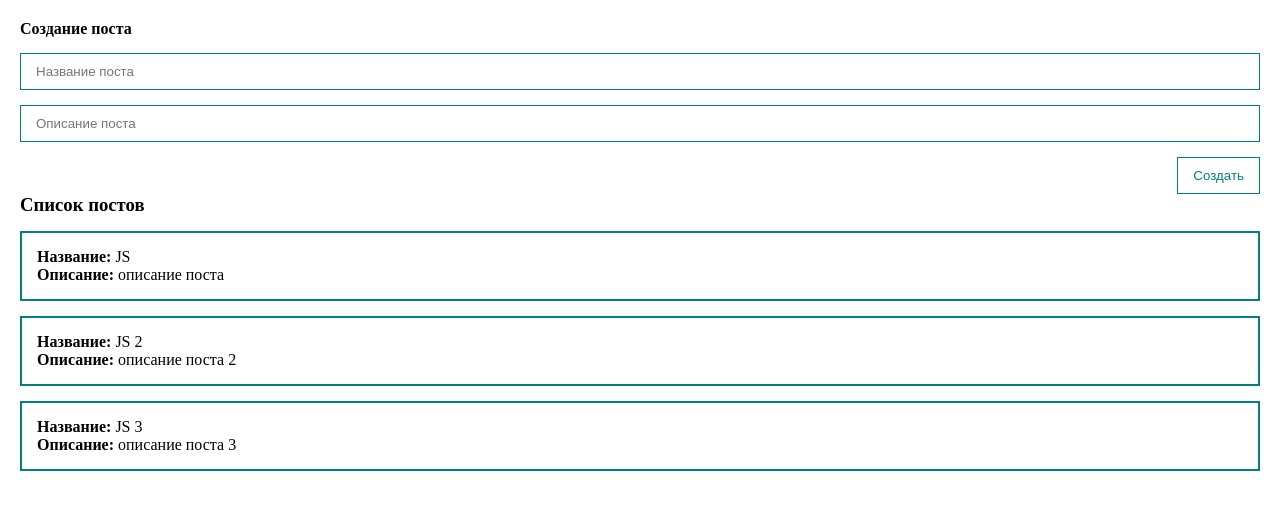
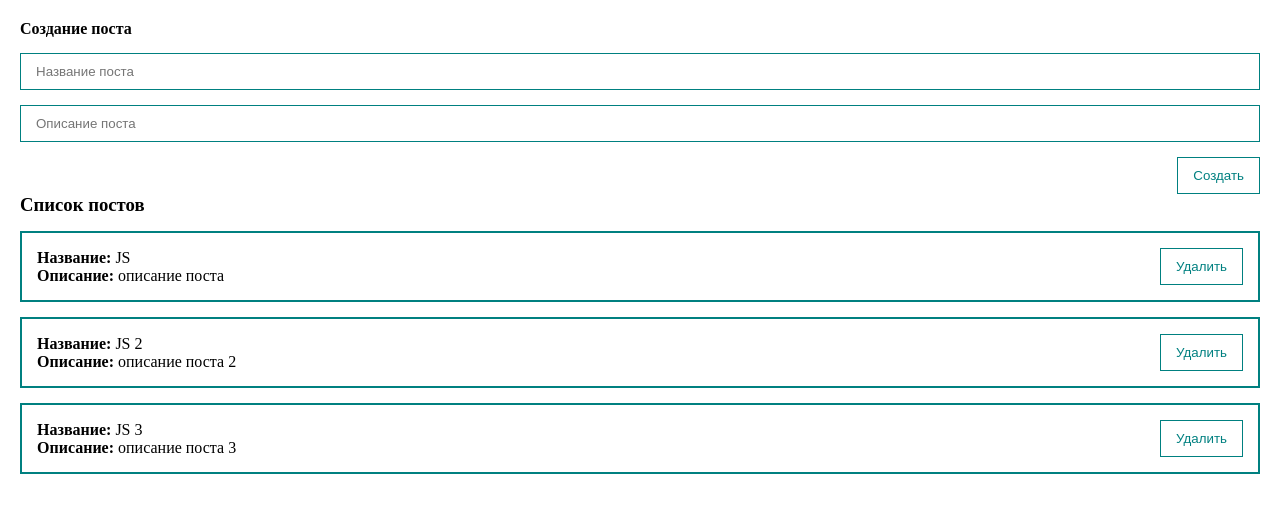
Before and after one commit to rusairdrop/vue-training, a Vue app: page / in a window 1280 px wide. Shown: the top 512 px of the page. Built offline with nearby package versions, Linux system fonts and the light colour scheme.

Commit message:
UI component mybutton added

```diff
--- a/src/components/PostForm.vue
+++ b/src/components/PostForm.vue
@@ -13,17 +13,19 @@
         type="text"
         placeholder="Описание поста"
     >
-    <button
-        class="btn"
+    <my-button
+        style="align-self: flex-end; margin-top: 15px"
         @click="createPost"
     >
       Создать
-    </button>
+    </my-button>
   </form>
 </template>
 
 <script>
+
 export default {
+
   data() {
     return {
       post: {
@@ -58,13 +60,4 @@
   padding: 10px 15px;
   margin-top: 15px;
 }
-
-.btn {
-  align-self: flex-end;
-  margin-top: 15px;
-  padding: 10px 15px;
-  background: none;
-  border: 1px solid teal;
-  color: teal;
-}
 </style>
--- a/src/components/PostItem.vue
+++ b/src/components/PostItem.vue
@@ -1,12 +1,19 @@
 <template>
   <div class="post">
-    <div><strong>Название:</strong> {{ post.title }}</div>
-    <div><strong>Описание:</strong> {{ post.body }}</div>
+    <div>
+      <div><strong>Название:</strong> {{ post.title }}</div>
+      <div><strong>Описание:</strong> {{ post.body }}</div>
+    </div>
+    <div class="post__btns">
+      <my-button>Удалить</my-button>
+    </div>
   </div>
 </template>
 
 <script>
+
 export default {
+
   props: {
     post: {
       type: Object,
@@ -18,6 +25,9 @@
 
 <style scoped>
 .post {
+  display: flex;
+  align-items: center;
+  justify-content: space-between;
   margin-top: 15px;
   padding: 15px;
   border: 2px solid teal;
--- /dev/null
+++ b/src/components/UI/MyButton.vue
@@ -0,0 +1,20 @@
+<template>
+  <button class="btn">
+    <slot></slot>
+  </button>
+</template>
+
+<script>
+export default {
+  name: 'my-button'
+}
+</script>
+
+<style scoped>
+.btn {
+  padding: 10px 15px;
+  background: none;
+  border: 1px solid teal;
+  color: teal;
+}
+</style>
--- /dev/null
+++ b/src/components/UI/index.js
@@ -0,0 +1,6 @@
+import MyButton from "./MyButton";
+
+export default [
+  MyButton,
+
+]
--- a/src/main.js
+++ b/src/main.js
@@ -1,4 +1,11 @@
 import { createApp } from 'vue'
 import App from './App'
+import components from './components/UI'
 
-createApp(App).mount('#app')
+const app = createApp(App)
+
+components.forEach(component => {
+  app.component(component.name, component)
+})
+
+app.mount('#app')
```
